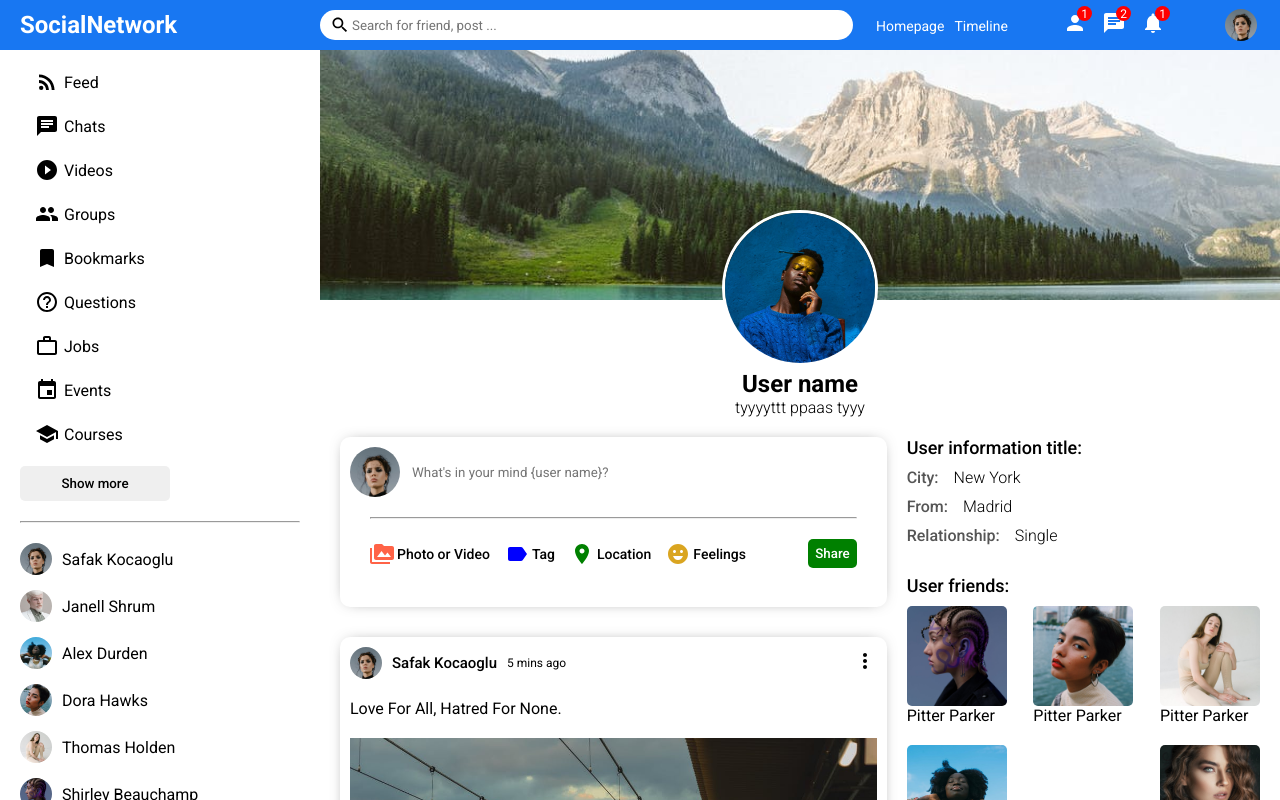
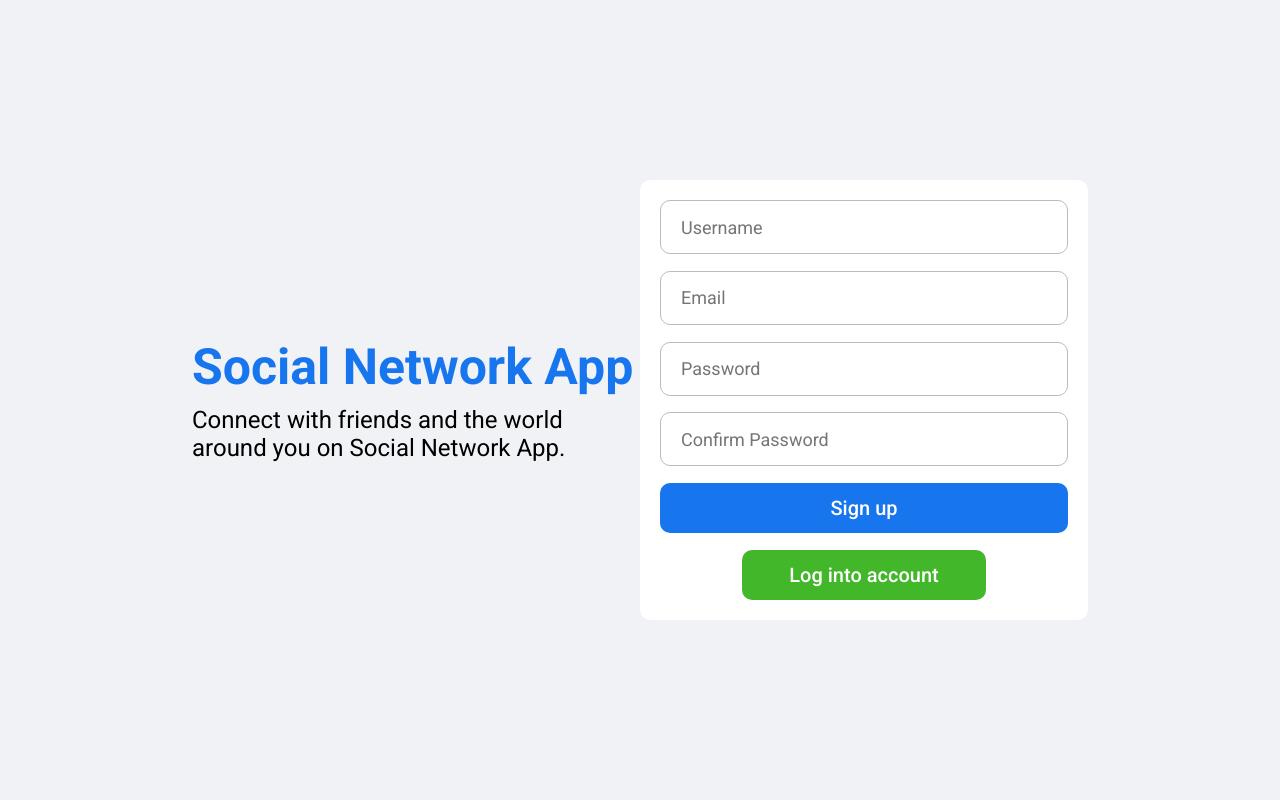
Before and after one commit to ffmz1904/MERN-social-network, a React (Create React App) app in the folder client/: page / in a window 1280 px wide. Shown: the top 800 px of the page. Built offline with nearby package versions, Linux system fonts and the light colour scheme.

Commit message:
add register and login page

```diff
--- a/client/src/App.js
+++ b/client/src/App.js
@@ -1,8 +1,10 @@
 import Home from "./pages/Home/Home";
 import Profile from "./pages/Profile/Profile";
+import Login from "./pages/Login/Login";
+import Register from "./pages/Register/Register";
 
 const App = () => {
-  return <Profile />;
+  return <Register />;
 
 }
 
--- /dev/null
+++ b/client/src/pages/Login/Login.js
@@ -0,0 +1,27 @@
+import './login.css';
+
+const Login = () => {
+    return (
+        <div className="login">
+            <div className="loginWrapper">
+                <div className="loginLeft">
+                    <h3 className="loginLogo">Social Network App</h3>
+                    <span className="loginDesc">
+                        Connect with friends and the world around you on Social Network App.
+                    </span>
+                </div>
+                <div className="loginRight">
+                    <div className="loginBox">
+                        <input className="loginInput" placeholder="Email"/>
+                        <input className="loginInput" placeholder="Password"/>
+                        <button className="loginButton">Login</button>
+                        <span className="loginForgot">Forgot password?</span>
+                        <button className="loginRegisterButton">Create a new account</button>
+                    </div>
+                </div>
+            </div>
+        </div>
+    );
+};
+
+export default Login;
--- /dev/null
+++ b/client/src/pages/Login/login.css
@@ -0,0 +1,80 @@
+.login {
+    width: 100%;
+    height: 100vh;
+    background: #f0f2f5;
+    display: flex;
+    align-items: center;
+    justify-content: center;
+}
+
+.loginWrapper {
+    width: 70%;
+    height: 70%;
+    display: flex;
+}
+
+.loginLeft, .loginRight {
+    flex: 1;
+    display: flex;
+    flex-direction: column;
+    justify-content: center;
+}
+
+.loginLogo {
+    font-size: 50px;
+    font-weight: bold;
+    color: #1775ee;
+    margin-bottom: 10px;
+}
+
+.loginDesc {
+    font-size: 24px;
+}
+
+.loginBox {
+    height: 300px;
+    padding: 20px;
+    background: #fff;
+    border-radius: 10px;
+    display: flex;
+    flex-direction: column;
+    justify-content: space-between;
+}
+
+.loginInput {
+    height: 50px;
+    border-radius: 10px;
+    border: 1px solid #bbb;
+    font-size: 18px;
+    padding-left: 20px;
+    outline: none;
+}
+
+.loginButton {
+    height: 50px;
+    border-radius: 10px;
+    border: none;
+    background: #1775ee;
+    color: #fff;
+    font-size: 20px;
+    font-weight: 500;
+    cursor: pointer;
+}
+
+.loginForgot {
+    text-align: center;
+    color: #1775ee;
+}
+
+.loginRegisterButton {
+    width: 60%;
+    align-self: center;
+    height: 50px;
+    border-radius: 10px;
+    border: none;
+    background: #42b72a;
+    color: #fff;
+    font-size: 20px;
+    font-weight: 500;
+    cursor: pointer;
+}
--- /dev/null
+++ b/client/src/pages/Register/Register.js
@@ -0,0 +1,28 @@
+import './register.css';
+
+const Register = () => {
+    return (
+        <div className="register">
+            <div className="registerWrapper">
+                <div className="registerLeft">
+                    <h3 className="registerLogo">Social Network App</h3>
+                    <span className="registerDesc">
+                        Connect with friends and the world around you on Social Network App.
+                    </span>
+                </div>
+                <div className="registerRight">
+                    <div className="registerBox">
+                        <input className="registerInput" placeholder="Username"/>
+                        <input className="registerInput" placeholder="Email"/>
+                        <input className="registerInput" placeholder="Password"/>
+                        <input className="registerInput" placeholder="Confirm Password"/>
+                        <button className="registerButton">Sign up</button>
+                        <button className="registerLoginButton">Log into account</button>
+                    </div>
+                </div>
+            </div>
+        </div>
+    );
+};
+
+export default Register;
--- /dev/null
+++ b/client/src/pages/Register/register.css
@@ -0,0 +1,80 @@
+.register {
+    width: 100%;
+    height: 100vh;
+    background: #f0f2f5;
+    display: flex;
+    align-items: center;
+    justify-content: center;
+}
+
+.registerWrapper {
+    width: 70%;
+    height: 70%;
+    display: flex;
+}
+
+.registerLeft, .registerRight {
+    flex: 1;
+    display: flex;
+    flex-direction: column;
+    justify-content: center;
+}
+
+.registerLogo {
+    font-size: 50px;
+    font-weight: bold;
+    color: #1775ee;
+    margin-bottom: 10px;
+}
+
+.registerDesc {
+    font-size: 24px;
+}
+
+.registerBox {
+    height: 400px;
+    padding: 20px;
+    background: #fff;
+    border-radius: 10px;
+    display: flex;
+    flex-direction: column;
+    justify-content: space-between;
+}
+
+.registerInput {
+    height: 50px;
+    border-radius: 10px;
+    border: 1px solid #bbb;
+    font-size: 18px;
+    padding-left: 20px;
+    outline: none;
+}
+
+.registerButton {
+    height: 50px;
+    border-radius: 10px;
+    border: none;
+    background: #1775ee;
+    color: #fff;
+    font-size: 20px;
+    font-weight: 500;
+    cursor: pointer;
+}
+
+.registerForgot {
+    text-align: center;
+    color: #1775ee;
+}
+
+.registerLoginButton {
+    width: 60%;
+    align-self: center;
+    height: 50px;
+    border-radius: 10px;
+    border: none;
+    background: #42b72a;
+    color: #fff;
+    font-size: 20px;
+    font-weight: 500;
+    cursor: pointer;
+}
```
